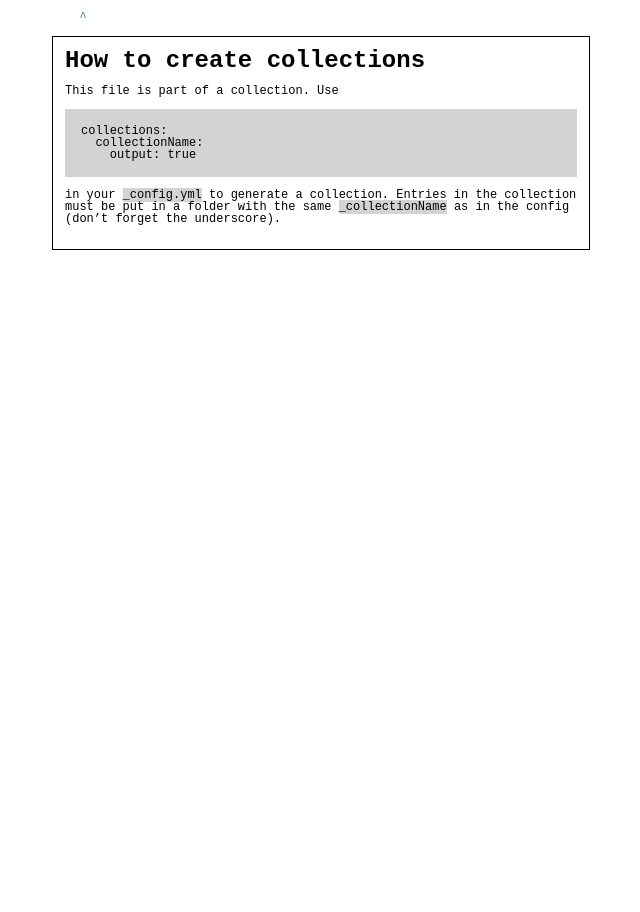
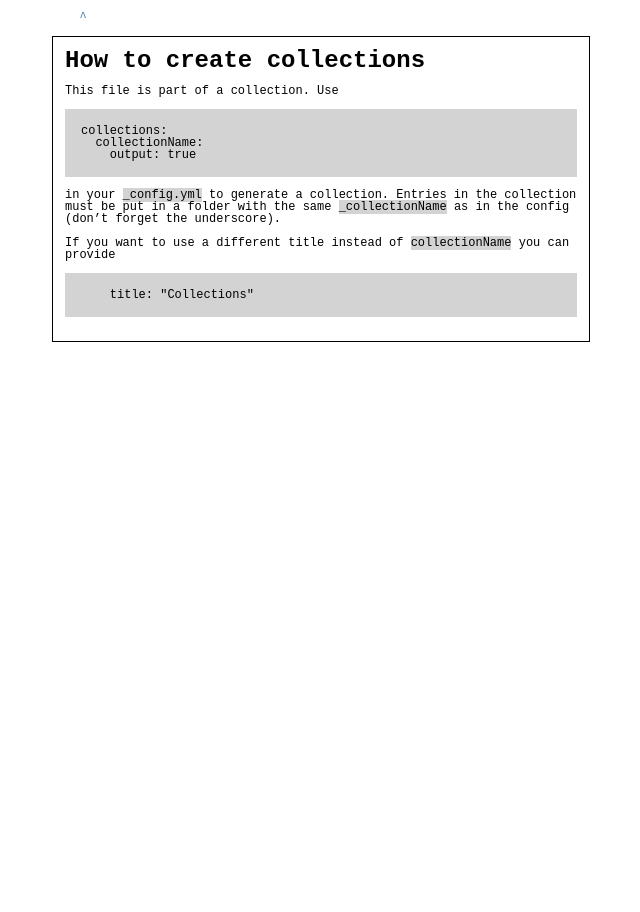
Before and after one commit to PaulSt/eleven, a Jekyll site: the page built from _examplecollection/col.md, in a window 1280 px wide. Shown: the whole page, without its empty margins (319-959 px from the left). Built offline with Jekyll 4.4.1, drawn with Linux system fonts in a browser that asks for light colours.

Commit message:
add collection names

````diff
--- a/_config.yml
+++ b/_config.yml
@@ -13,8 +13,9 @@
 page_excerpts: true
 
 collections:
-  Collection:
+  examplecollection:
     output: true
+    title: "Collections"
 
 # for github subpage
 baseurl: /eleven
--- a/_Collection/col.md
+++ b/_examplecollection/col.md
@@ -11,3 +11,8 @@
     output: true
 ```
 in your `_config.yml` to generate a collection. Entries in the collection must be put in a folder with the same `_collectionName` as in the config (don't forget the underscore).
+
+If you want to use a different title instead of `collectionName` you can provide
+```
+    title: "Collections"
+```
--- a/_layouts/home.html
+++ b/_layouts/home.html
@@ -30,7 +30,11 @@
     {% for collection in site.collections %}
     {% unless collection.label == 'posts' %}
         <div class="box">
+            {% if collection.title %}
+            <h3>{{ collection.title }}</h3>
+            {% else %}
             <h3>{{ collection.label }}</h3>
+            {% endif %}
             <ul>
             {% for entry in site[collection.label] %}
                 <li><a href="{{ entry.url  | relative_url }}">{{ entry.title }}</a></li>
````
